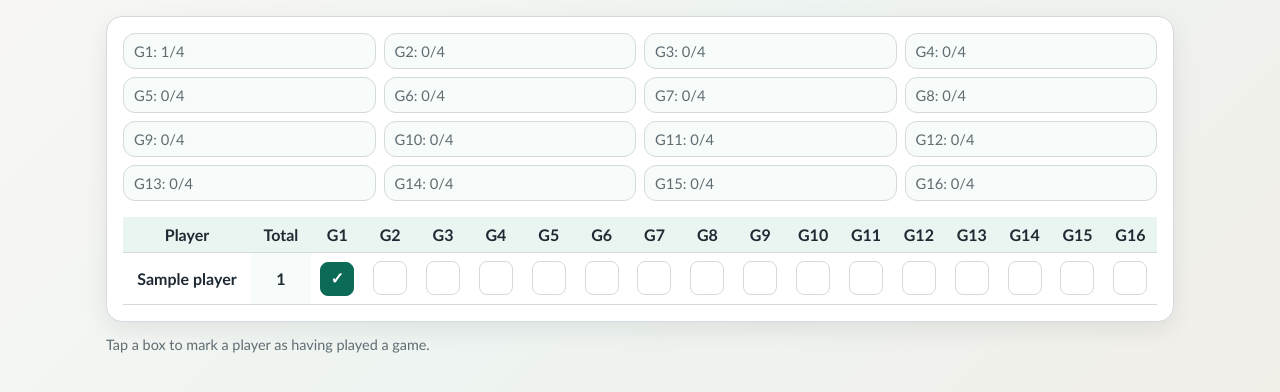
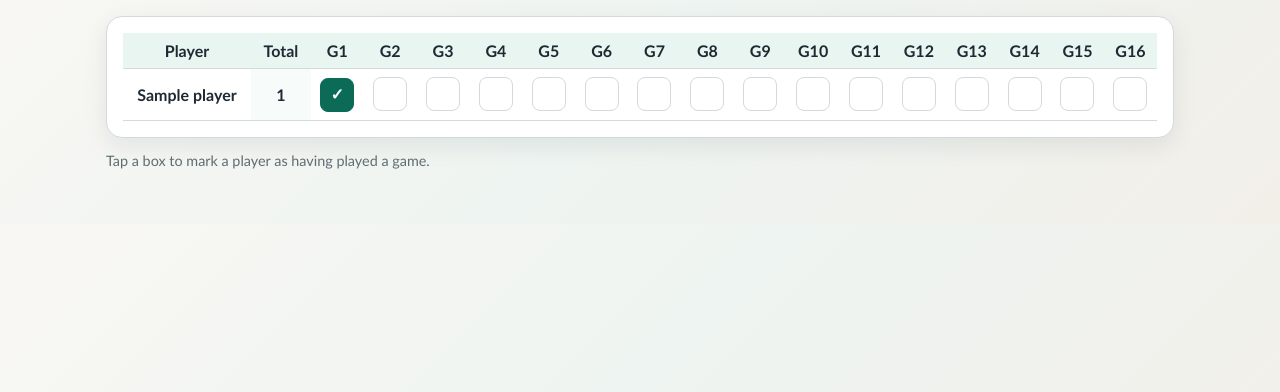
Before and after one commit to srtripathy/cbp, a Flask app: page /week/1 in a window 1280 px wide. Shown: the part 81-473 px from the top of the page. Run offline with Flask 3, Linux system fonts and the light colour scheme; the visitor is signed in with stand-in values (Sample User, id 1); tables that the repository leaves empty hold one stand-in row (values such as "Sample post"); some libraries are stand-ins or nearby versions.

Commit message:
Quietly enforce four-player limit

```diff
--- a/static/styles.css
+++ b/static/styles.css
@@ -72,29 +72,6 @@ body {
   border: 1px solid var(--border);
 }
 
-.game-status-row {
-  display: grid;
-  grid-template-columns: repeat(4, minmax(100px, 1fr));
-  gap: 8px;
-  margin-bottom: 16px;
-}
-
-.game-status {
-  background: #f7fbf9;
-  border: 1px solid var(--border);
-  border-radius: 12px;
-  padding: 8px 10px;
-  font-size: 0.92rem;
-  color: var(--muted);
-}
-
-.game-status.full {
-  background: #e7f3ee;
-  border-color: var(--accent);
-  color: var(--accent);
-  font-weight: 700;
-}
-
 .table-wrap {
   overflow-x: auto;
 }
@@ -154,8 +131,11 @@ body {
 }
 
 .toggle.disabled {
-  opacity: 0.4;
+  opacity: 1;
   cursor: not-allowed;
+  background: #efe8d6;
+  border-color: #d0bf91;
+  color: #8e7b4b;
 }
 
 button.primary {
@@ -275,10 +255,6 @@ textarea {
 }
 
 @media (max-width: 720px) {
-  .game-status-row {
-    grid-template-columns: repeat(2, minmax(100px, 1fr));
-  }
-
   .sheet {
     min-width: 640px;
   }
--- a/templates/week.html
+++ b/templates/week.html
@@ -34,14 +34,6 @@
       </header>
 
       <section class="card">
-        <div class="game-status-row">
-          {% for game in games %}
-            {% set current_count = game_counts.get(game, 0) %}
-            <div class="game-status" id="status-{{ game }}">
-              G{{ game }}: <span>{{ current_count }}/{{ players_per_game }}</span>
-            </div>
-          {% endfor %}
-        </div>
         <div class="table-wrap">
           <table class="sheet">
             <thead>
@@ -91,12 +83,6 @@
       const playersPerGame = {{ players_per_game }};
 
       function updateGameAvailability(gameNo, selectedCount) {
-        const status = document.getElementById(`status-${gameNo}`);
-        if (status) {
-          status.innerHTML = `G${gameNo}: <span>${selectedCount}/${playersPerGame}</span>`;
-          status.classList.toggle("full", selectedCount >= playersPerGame);
-        }
-
         document.querySelectorAll(`.toggle[data-game="${gameNo}"]`).forEach((gameBtn) => {
           const isPlayed = gameBtn.dataset.played === "1";
           const shouldDisable = selectedCount >= playersPerGame && !isPlayed;
@@ -134,7 +120,6 @@
           if (!res.ok) {
             if (data.limit_reached) {
               updateGameAvailability(gameNo, playersPerGame);
-              window.alert(data.error);
             }
             return;
           }
```
